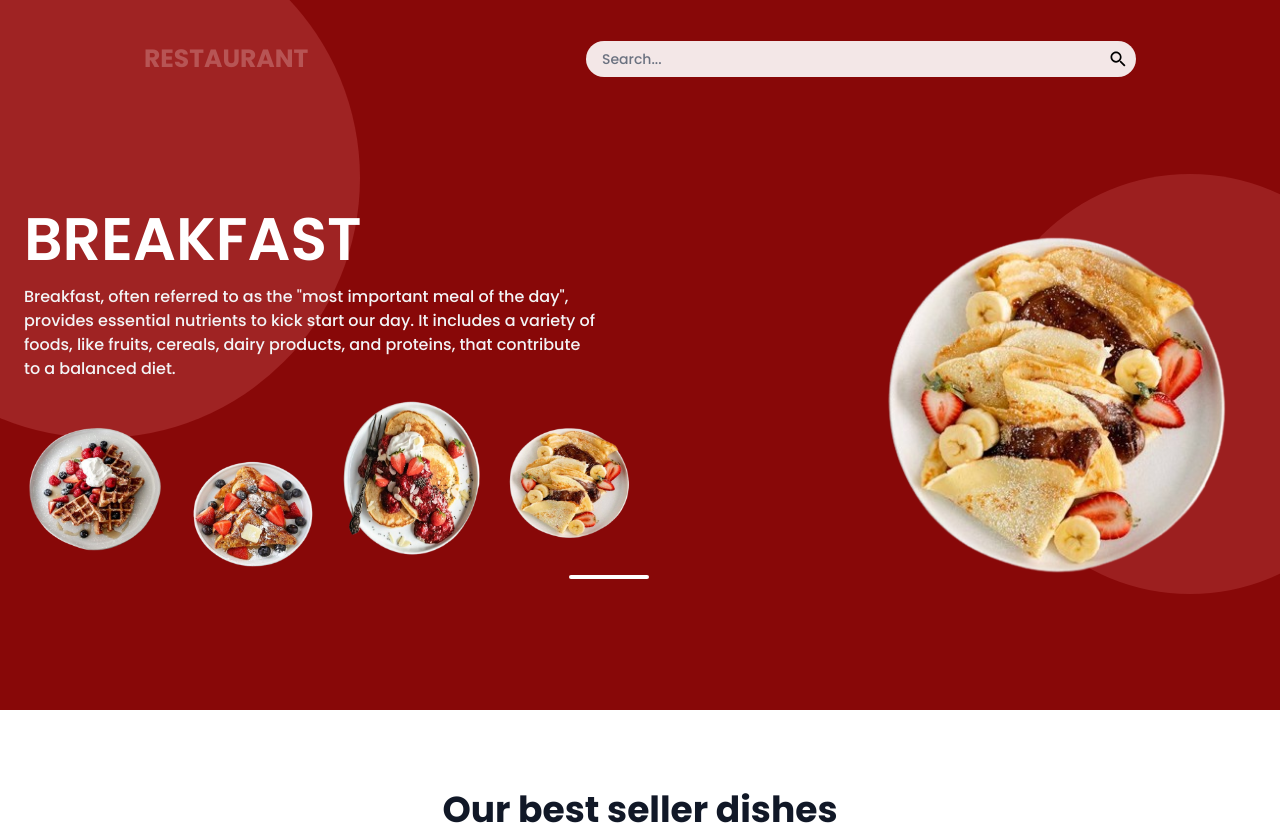
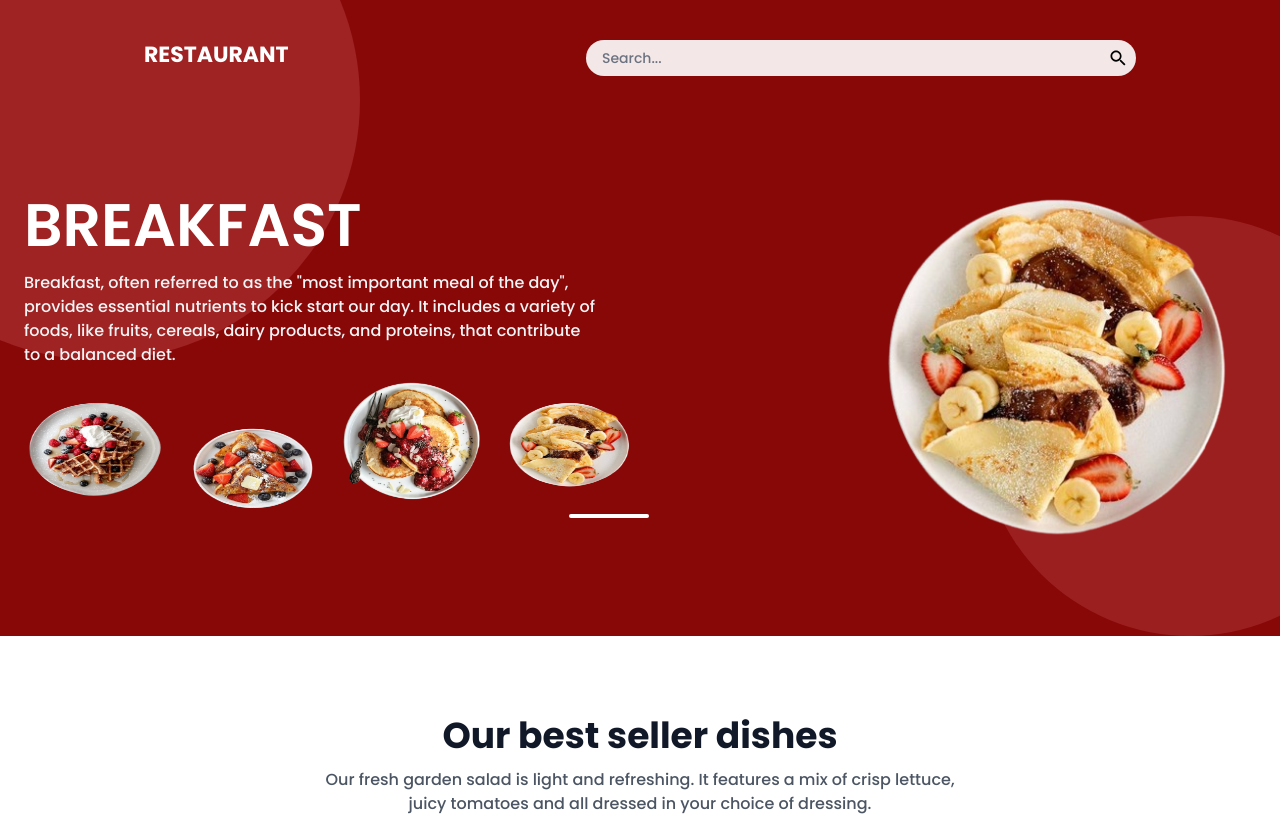
Before and after one commit to Aminulhoque01/Antopolis-frontend, a Next.js app: page / in a window 1280 px wide. Shown: the top 825 px of the page. Built offline with nearby package versions, Linux system fonts and the light colour scheme.

Commit message:
all modified

```diff
--- a/src/app/(main)/layout.tsx
+++ b/src/app/(main)/layout.tsx
@@ -5,8 +5,8 @@ import React from "react";
 
 const MainLayout = ({ children }: { children: React.ReactNode }) => {
   return (
-    <main className="w-full  min-h-screen relative bg-white">
-      <Navbar />
+    <main className="w-full    ">
+      {/* <Navbar /> */}
 
       {/* Children wrapper with the clip-wave background */}
       <div className="relative w-full min-h-screen">
--- a/src/app/globals.css
+++ b/src/app/globals.css
@@ -12,3 +12,10 @@
  .clip-slant {
   clip-path: polygon(25% 0%, 100% 0%, 100% 100%, 0% 65%);
 }
+
+.thumb{
+  align-items:center;
+  width:450px;
+  height: 150px;
+
+}
--- a/src/components/Pages/Home/HeroSection.tsx
+++ b/src/components/Pages/Home/HeroSection.tsx
@@ -6,7 +6,7 @@ import HERO_IMAGE1 from "../../../assets/resturent/resturent1.png";
 import HERO_IMAGE2 from "../../../assets/resturent/resturent2.png";
 import HERO_IMAGE3 from "../../../assets/resturent/resturent3.png";
 import HERO_IMAGE4 from "../../../assets/resturent/resturent4.png";
-
+import { IoMdSearch } from "react-icons/io";
 const HeroSection = () => {
   const [active, setActive] = useState(0);
   const [isPaused, setIsPaused] = useState(false);
@@ -39,9 +39,27 @@ const HeroSection = () => {
   return (
     <section className="bg-[#880808] relative">
       <div className="absolute -left-40 -top-40 md:w-[520px] md:h-[520px] rounded-full bg-[#A52A2A] opacity-80 pointer-events-none"></div>
-      <div className="absolute right-[-120px] top-24 md:w-[420px] md:h-[420px] rounded-full bg-[#A52A2A] opacity-70 pointer-events-none"></div>
-
-      <div className="max-w-full mx-auto px-6 py-14 ">
+      <div className="absolute right-[-120px] bottom-0 md:w-[420px] md:h-[420px] rounded-full bg-[#A52A2A] opacity-70 pointer-events-none"></div>
+       <div className="container md:flex  items-center justify-between  ">
+                 <div className="hidden md:block"><h1 className="text-white font-[700] text-[22px] absolute  ">RESTAURANT</h1></div>
+                 <div className="md:w-[550px]  pt-10">
+                   <label htmlFor="search" className="sr-only">Search</label>
+                   <div className="relative ">
+                     <input
+                       id="search"
+                       placeholder="Search..."
+                       className="w-full rounded-full py-2 px-4 text-sm bg-white bg-opacity-90 text-black placeholder-gray-500 focus:outline-none"
+                     />
+                     <button
+                       aria-hidden
+                       className="absolute right-2 top-1/2 -translate-y-1/2  "
+                     >
+                       <IoMdSearch className="text-[20px] text-black"/>
+                     </button>
+                   </div>
+                 </div>
+               </div>
+      <div className="max-w-full mx-auto px-6 py-5 ">
         <div className="flex flex-col-reverse md:flex-row items-center gap-6 md:gap-12">
           {/* Left text column */}
           <div className="w-full md:w-1/2">
@@ -65,7 +83,7 @@ const HeroSection = () => {
                 <div
                   key={i}
                   onClick={() => setActive(i)}
-                  className="w-[182.5098971276571px] h-[197.32290143325113px] rounded-full overflow-hidden cursor-pointer "
+                  className="thumb rounded-full  cursor-pointer "
                 >
                   <img
                     src={item.src}
--- a/src/components/Shared/Footer/Footer.tsx
+++ b/src/components/Shared/Footer/Footer.tsx
@@ -50,32 +50,32 @@ const Footer = () => {
               </form>
               <div className="flex space-x-3">
                 <a
-                  href="#"
+                  href="https://www.pinterest.com/"
                   className="text-2xl hover:text-red-300 transition-colors"
                 >
                   <FaPinterest />
 
                 </a>
                 <a
-                  href="#"
+                  href="https://x.com/"
                   className="text-2xl hover:text-red-300 transition-colors"
                 >
                   <FaTwitterSquare />
                 </a>
                 <a
-                  href="#"
+                  href="https://www.facebook.com/login"
                   className="text-2xl hover:text-red-300 transition-colors"
                 >
                   <FaFacebook />
                 </a>
                 <a
-                  href="#"
+                  href="https://www.youtube.com/"
                   className="text-2xl hover:text-red-300 transition-colors"
                 >
                   <FaYoutube />
                 </a>
                 <a
-                  href="#"
+                  href="https://www.instagram.com/"
                   className="text-2xl hover:text-red-300 transition-colors"
                 >
                   <FaInstagram />
```
